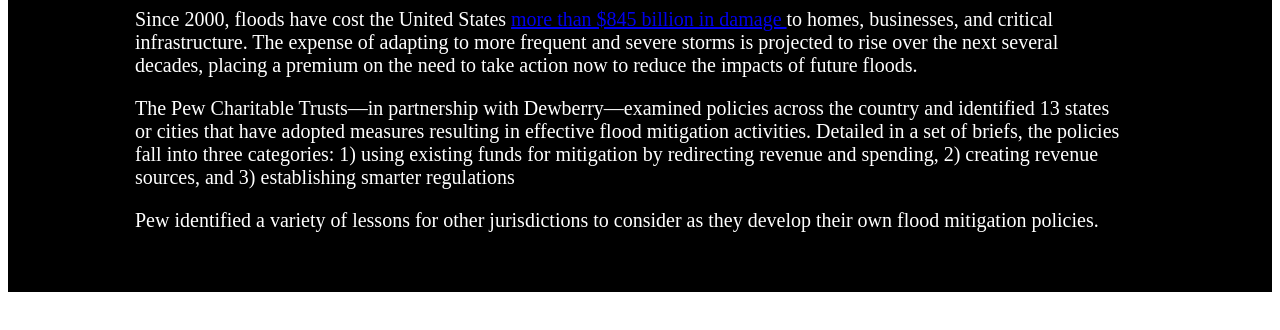
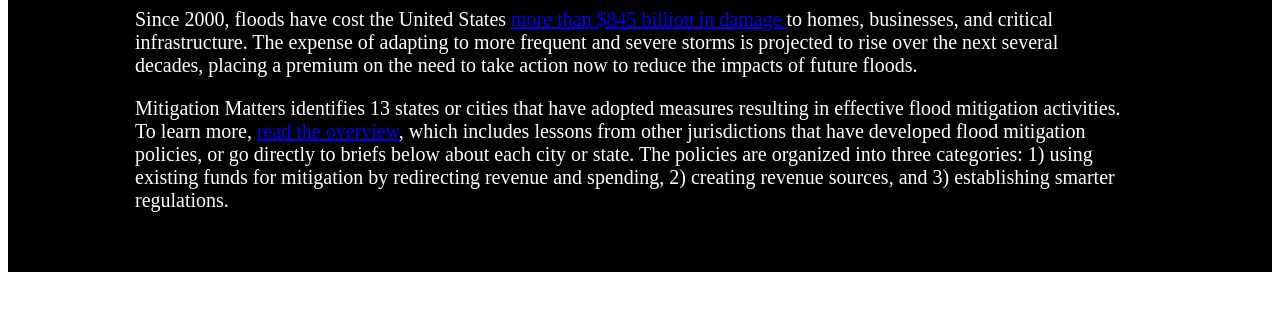
Before and after one commit to pewtrusts/floods, a website built with webpack: page src/index.html in a window 1280 px wide. Built offline with nearby package versions, Linux system fonts and the light colour scheme.

Commit message:
Local version of hero image; new overview

```diff
--- a/src/overview.html
+++ b/src/overview.html
@@ -1,6 +1,5 @@
 <section class="mm-category mm-category-overview">
-    <div class="mm-outer-container">
-        <p>
+    <div class="mm-outer-container"><p>
     Since 2000, floods have cost the United States
     <a href="https://www.ncdc.noaa.gov/billions/events">
         more than $845 billion in damage
@@ -11,16 +10,13 @@
     the impacts of future floods.
 </p>
 <p>
-            The Pew Charitable Trusts—in partnership with Dewberry—examined policies
-            across the country and identified 13 states or cities that have adopted
-            measures resulting in effective flood mitigation activities. Detailed in a
-            set of briefs, the policies fall into three categories: 1) using existing
-            funds for mitigation by redirecting revenue and spending, 2) creating
-            revenue sources, and 3) establishing smarter regulations
-        </p>
-        <p>
-            Pew identified a variety of lessons for other jurisdictions to consider as
-            they develop their own flood mitigation policies.
-        </p>
-    </div>
+    Mitigation Matters identifies 13 states or cities that have adopted
+    measures resulting in effective flood mitigation activities. To learn more,
+    <a href="#">read the overview</a>, which includes lessons from other jurisdictions
+    that have developed flood mitigation policies, or go directly to briefs
+    below about each city or state. The policies are organized into three
+    categories: 1) using existing funds for mitigation by redirecting revenue
+    and spending, 2) creating revenue sources, and 3) establishing smarter
+    regulations.
+</p></div>
 </section>
```
Also changed, not shown: src/index-dev.html (+2 -6 lines), src/assets/dan-meyers-KpqrBJJ7504-unsplash.jpg (added). Lines whose indentation alone changed are shown as unchanged.
